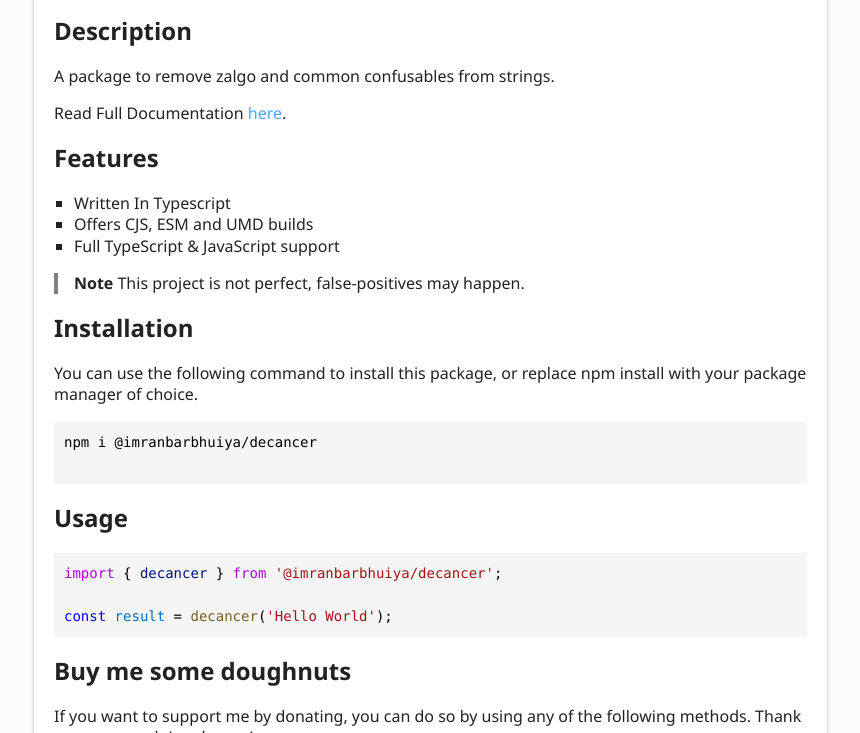
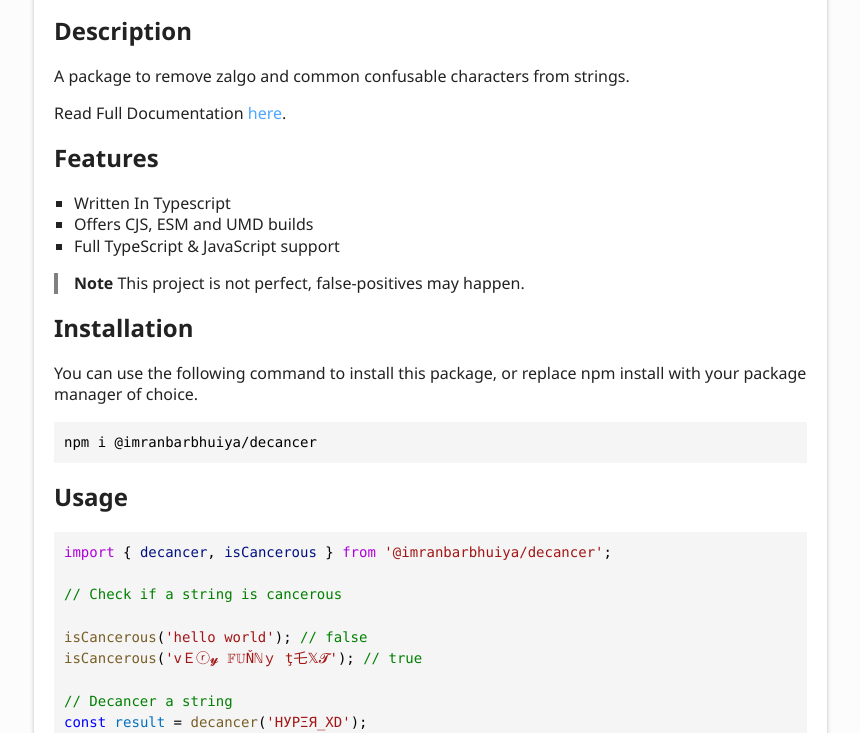
Before and after one commit to imranbarbhuiya/decancer, a plain HTML site: page index.html in a window 1280 px wide. Shown: the part 1167-1900 px from the top of the page, without its empty margins (6-866 px from the left). Drawn offline with Linux system fonts and the light colour scheme.

Commit message:
Deploying to gh-pages from @ imranbarbhuiya/decancer@8f80b998b657c3ceb71132388c7144e7e768b76f 🚀

```diff
--- a/assets/highlight.css
+++ b/assets/highlight.css
@@ -7,12 +7,14 @@
     --dark-hl-2: #9CDCFE;
     --light-hl-3: #A31515;
     --dark-hl-3: #CE9178;
-    --light-hl-4: #0000FF;
-    --dark-hl-4: #569CD6;
-    --light-hl-5: #0070C1;
-    --dark-hl-5: #4FC1FF;
-    --light-hl-6: #795E26;
-    --dark-hl-6: #DCDCAA;
+    --light-hl-4: #008000;
+    --dark-hl-4: #6A9955;
+    --light-hl-5: #795E26;
+    --dark-hl-5: #DCDCAA;
+    --light-hl-6: #0000FF;
+    --dark-hl-6: #569CD6;
+    --light-hl-7: #0070C1;
+    --dark-hl-7: #4FC1FF;
     --light-code-background: #F5F5F5;
     --dark-code-background: #1E1E1E;
 }
@@ -25,6 +27,7 @@
     --hl-4: var(--light-hl-4);
     --hl-5: var(--light-hl-5);
     --hl-6: var(--light-hl-6);
+    --hl-7: var(--light-hl-7);
     --code-background: var(--light-code-background);
 } }
 
@@ -36,6 +39,7 @@
     --hl-4: var(--dark-hl-4);
     --hl-5: var(--dark-hl-5);
     --hl-6: var(--dark-hl-6);
+    --hl-7: var(--dark-hl-7);
     --code-background: var(--dark-code-background);
 } }
 
@@ -47,6 +51,7 @@
     --hl-4: var(--light-hl-4);
     --hl-5: var(--light-hl-5);
     --hl-6: var(--light-hl-6);
+    --hl-7: var(--light-hl-7);
     --code-background: var(--light-code-background);
 }
 
@@ -58,6 +63,7 @@
     --hl-4: var(--dark-hl-4);
     --hl-5: var(--dark-hl-5);
     --hl-6: var(--dark-hl-6);
+    --hl-7: var(--dark-hl-7);
     --code-background: var(--dark-code-background);
 }
 
@@ -68,4 +74,5 @@
 .hl-4 { color: var(--hl-4); }
 .hl-5 { color: var(--hl-5); }
 .hl-6 { color: var(--hl-6); }
+.hl-7 { color: var(--hl-7); }
 pre, code { background: var(--code-background); }
--- a/assets/search.js
+++ b/assets/search.js
@@ -1 +1 @@
-window.searchData = JSON.parse("{\"kinds\":{\"64\":\"Function\"},\"rows\":[{\"id\":0,\"kind\":64,\"name\":\"isAscii\",\"url\":\"modules.html#isAscii\",\"classes\":\"tsd-kind-function\"},{\"id\":1,\"kind\":64,\"name\":\"isAlnum\",\"url\":\"modules.html#isAlnum\",\"classes\":\"tsd-kind-function\"},{\"id\":2,\"kind\":64,\"name\":\"decancer\",\"url\":\"modules.html#decancer\",\"classes\":\"tsd-kind-function\"},{\"id\":3,\"kind\":64,\"name\":\"isCancerous\",\"url\":\"modules.html#isCancerous\",\"classes\":\"tsd-kind-function\"}],\"index\":{\"version\":\"2.3.9\",\"fields\":[\"name\",\"parent\"],\"fieldVectors\":[[\"name/0\",[0,12.04]],[\"parent/0\",[]],[\"name/1\",[1,12.04]],[\"parent/1\",[]],[\"name/2\",[2,12.04]],[\"parent/2\",[]],[\"name/3\",[3,12.04]],[\"parent/3\",[]]],\"invertedIndex\":[[\"decancer\",{\"_index\":2,\"name\":{\"2\":{}},\"parent\":{}}],[\"isalnum\",{\"_index\":1,\"name\":{\"1\":{}},\"parent\":{}}],[\"isascii\",{\"_index\":0,\"name\":{\"0\":{}},\"parent\":{}}],[\"iscancerous\",{\"_index\":3,\"name\":{\"3\":{}},\"parent\":{}}]],\"pipeline\":[]}}");
+window.searchData = JSON.parse("{\"kinds\":{\"64\":\"Function\"},\"rows\":[{\"id\":0,\"kind\":64,\"name\":\"decancer\",\"url\":\"modules.html#decancer\",\"classes\":\"tsd-kind-function\"},{\"id\":1,\"kind\":64,\"name\":\"isCancerous\",\"url\":\"modules.html#isCancerous\",\"classes\":\"tsd-kind-function\"}],\"index\":{\"version\":\"2.3.9\",\"fields\":[\"name\",\"parent\"],\"fieldVectors\":[[\"name/0\",[0,6.931]],[\"parent/0\",[]],[\"name/1\",[1,6.931]],[\"parent/1\",[]]],\"invertedIndex\":[[\"decancer\",{\"_index\":0,\"name\":{\"0\":{}},\"parent\":{}}],[\"iscancerous\",{\"_index\":1,\"name\":{\"1\":{}},\"parent\":{}}]],\"pipeline\":[]}}");
--- a/index.html
+++ b/index.html
@@ -13,7 +13,7 @@
 <a href="#description" id="description" style="color: inherit; text-decoration: none;">
   <h2>Description</h2>
 </a>
-<p>A package to remove zalgo and common confusables from strings.</p>
+<p>A package to remove zalgo and common confusable characters from strings.</p>
 <p>Read Full Documentation <a href="https://imranbarbhuiya.github.io/decancer">here</a>.</p>
 
 <a href="#features" id="features" style="color: inherit; text-decoration: none;">
@@ -33,13 +33,13 @@
   <h2>Installation</h2>
 </a>
 <p>You can use the following command to install this package, or replace npm install with your package manager of choice.</p>
-<pre><code class="language-bash"><span class="hl-0">npm i @imranbarbhuiya/decancer</span><br/>
+<pre><code class="language-bash"><span class="hl-0">npm i @imranbarbhuiya/decancer</span>
 </code></pre>
 
 <a href="#usage" id="usage" style="color: inherit; text-decoration: none;">
   <h2>Usage</h2>
 </a>
-<pre><code class="language-ts"><span class="hl-1">import</span><span class="hl-0"> { </span><span class="hl-2">decancer</span><span class="hl-0"> } </span><span class="hl-1">from</span><span class="hl-0"> </span><span class="hl-3">&#39;@imranbarbhuiya/decancer&#39;</span><span class="hl-0">;</span><br/><br/><span class="hl-4">const</span><span class="hl-0"> </span><span class="hl-5">result</span><span class="hl-0"> = </span><span class="hl-6">decancer</span><span class="hl-0">(</span><span class="hl-3">&#39;Hello World&#39;</span><span class="hl-0">);</span>
+<pre><code class="language-ts"><span class="hl-1">import</span><span class="hl-0"> { </span><span class="hl-2">decancer</span><span class="hl-0">, </span><span class="hl-2">isCancerous</span><span class="hl-0"> } </span><span class="hl-1">from</span><span class="hl-0"> </span><span class="hl-3">&#39;@imranbarbhuiya/decancer&#39;</span><span class="hl-0">;</span><br/><br/><span class="hl-4">// Check if a string is cancerous</span><br/><br/><span class="hl-5">isCancerous</span><span class="hl-0">(</span><span class="hl-3">&#39;hello world&#39;</span><span class="hl-0">); </span><span class="hl-4">// false</span><br/><span class="hl-5">isCancerous</span><span class="hl-0">(</span><span class="hl-3">&#39;vＥⓡ𝔂 𝔽𝕌Ňℕｙ ţ乇𝕏𝓣&#39;</span><span class="hl-0">); </span><span class="hl-4">// true</span><br/><br/><span class="hl-4">// Decancer a string</span><br/><span class="hl-6">const</span><span class="hl-0"> </span><span class="hl-7">result</span><span class="hl-0"> = </span><span class="hl-5">decancer</span><span class="hl-0">(</span><span class="hl-3">&#39;HУPΞЯ_XD&#39;</span><span class="hl-0">);</span>
 </code></pre>
 
 <a href="#buy-me-some-doughnuts" id="buy-me-some-doughnuts" style="color: inherit; text-decoration: none;">
@@ -69,4 +69,4 @@
 <!-- ALL-CONTRIBUTORS-LIST:END -->
 
 <p>This project follows the <a href="https://github.com/all-contributors/all-contributors">all-contributors</a> specification. Contributions of any kind welcome!</p>
-</div></div><div class="col-4 col-menu menu-sticky-wrap menu-highlight"><nav class="tsd-navigation primary"><ul><li class="current"><a href="modules.html">Exports</a></li></ul></nav><nav class="tsd-navigation secondary menu-sticky"><ul><li class="tsd-kind-function"><a href="modules.html#decancer" class="tsd-kind-icon">decancer</a></li><li class="tsd-kind-function"><a href="modules.html#isAlnum" class="tsd-kind-icon">is<wbr/>Alnum</a></li><li class="tsd-kind-function"><a href="modules.html#isAscii" class="tsd-kind-icon">is<wbr/>Ascii</a></li><li class="tsd-kind-function"><a href="modules.html#isCancerous" class="tsd-kind-icon">is<wbr/>Cancerous</a></li></ul></nav></div></div></div><footer class="with-border-bottom"><div class="container"><h2>Settings</h2><p>Theme <select id="theme"><option value="os">OS</option><option value="light">Light</option><option value="dark">Dark</option></select></p></div></footer><div class="container tsd-generator"><p>Generated using <a href="https://typedoc.org/" target="_blank">TypeDoc</a></p></div><div class="overlay"></div><script src="assets/main.js"></script></body></html>
+</div></div><div class="col-4 col-menu menu-sticky-wrap menu-highlight"><nav class="tsd-navigation primary"><ul><li class="current"><a href="modules.html">Exports</a></li></ul></nav><nav class="tsd-navigation secondary menu-sticky"><ul><li class="tsd-kind-function"><a href="modules.html#decancer" class="tsd-kind-icon">decancer</a></li><li class="tsd-kind-function"><a href="modules.html#isCancerous" class="tsd-kind-icon">is<wbr/>Cancerous</a></li></ul></nav></div></div></div><footer class="with-border-bottom"><div class="container"><h2>Settings</h2><p>Theme <select id="theme"><option value="os">OS</option><option value="light">Light</option><option value="dark">Dark</option></select></p></div></footer><div class="container tsd-generator"><p>Generated using <a href="https://typedoc.org/" target="_blank">TypeDoc</a></p></div><div class="overlay"></div><script src="assets/main.js"></script></body></html>
```
Also changed, not shown: modules.html (+1 -1 lines).
